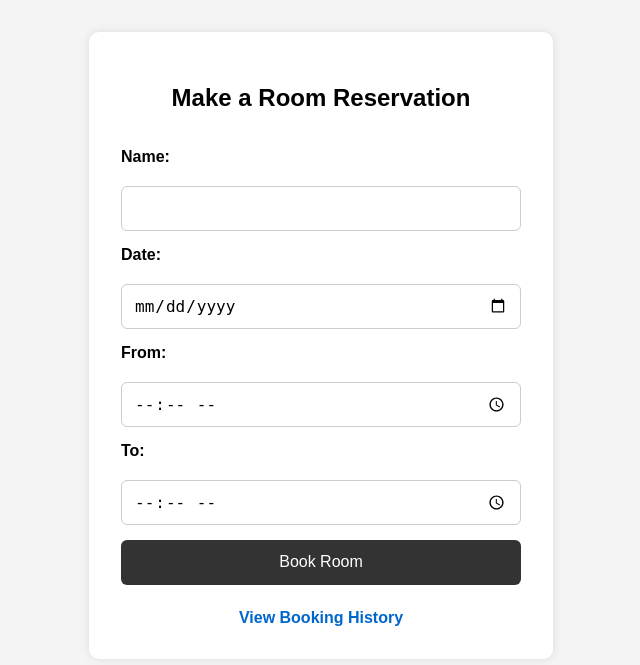
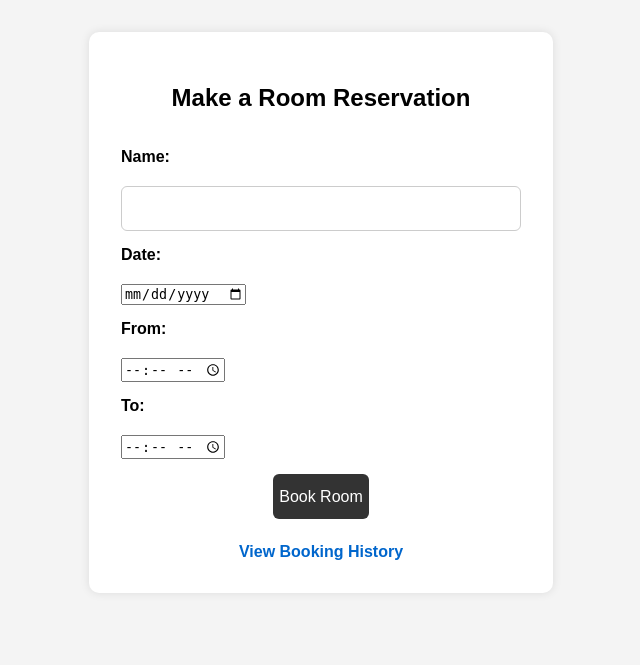
Before and after one commit to Dhanush9358/fastapi-project, a FastAPI app: page /book in a window 1280 px wide. Shown: the top 665 px of the page, without its empty margins (319-959 px from the left). Run offline with FastAPI, Linux system fonts and the light colour scheme; data comes from the database, SQL or seed files in the repository.

Commit message:
change align

```diff
--- a/static/style.css
+++ b/static/style.css
@@ -26,6 +26,7 @@ body {
 form.form-styled {
   display: flex;
   flex-direction: column;
+  align-items: flex-start;
   gap: 15px;
 }
 
@@ -55,8 +56,8 @@ form.form-styled label {
 
 /* Input box uniform style */
 form.form-styled input[type="text"],
-form.form-styled input[type="date"],
-form.form-styled input[type="time"] {
+form.form-styled input[type="email"],
+form.form-styled input[type="password"] {
   width: 100%;
   height: 45px;
   padding: 8px 12px;
@@ -76,6 +77,7 @@ form.form-styled button {
   border-radius: 6px;
   cursor: pointer;
   transition: background-color 0.2s ease;
+  align-self: center;
 }
 
 form.form-styled button:hover {
```
